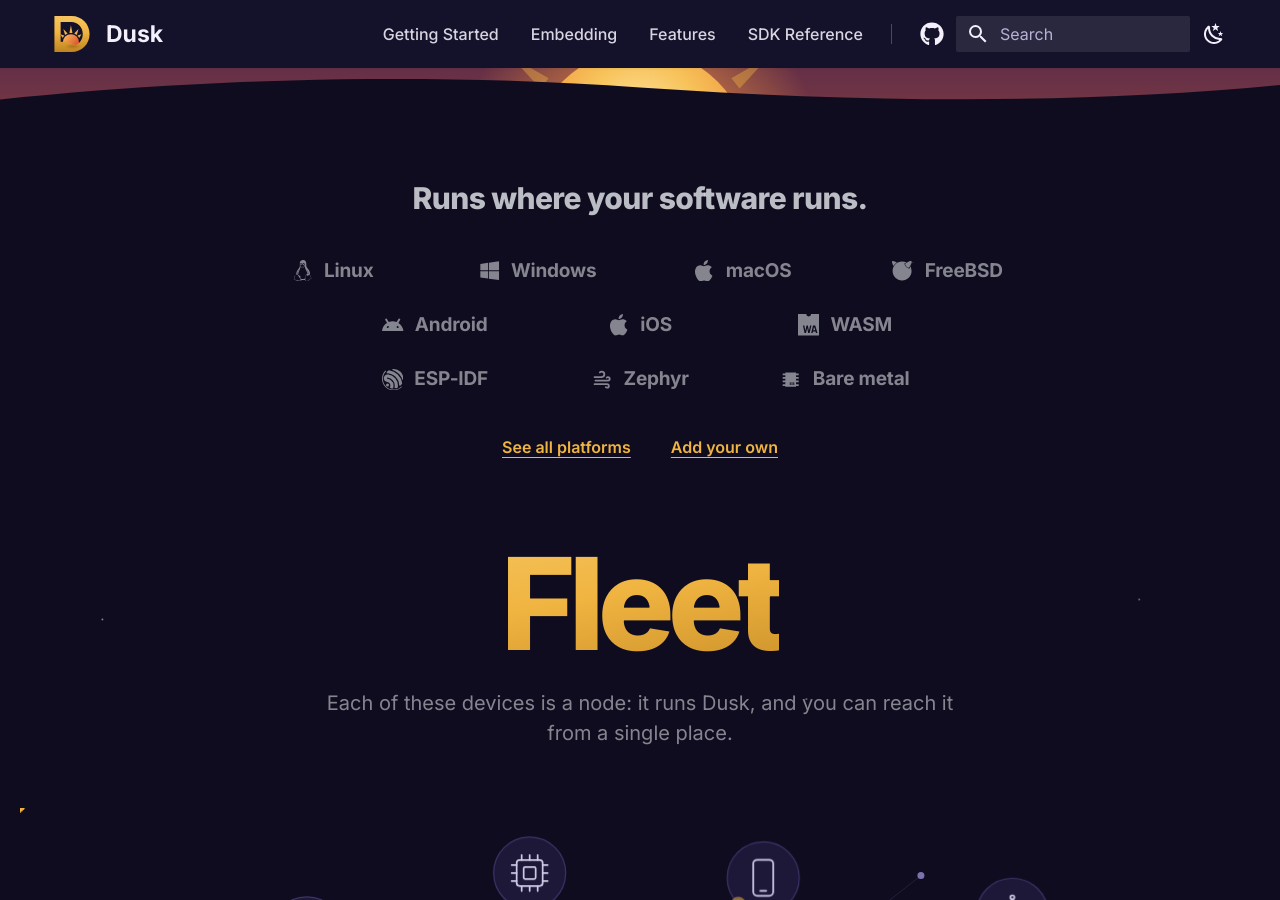
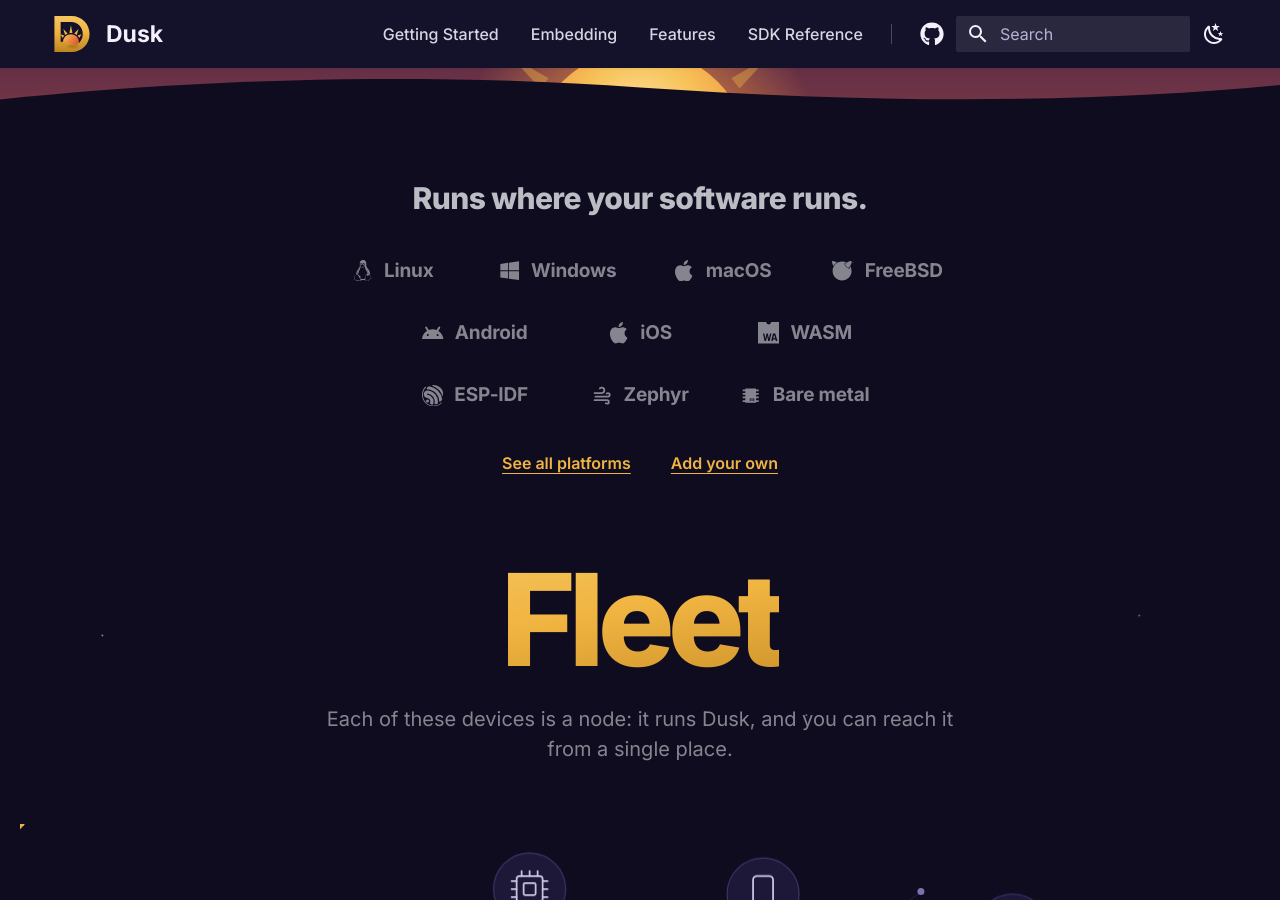
Before and after one commit to tomerze/dusk, an MkDocs documentation site: the page built from docs/docs/index.md, in a window 1280 px wide and 900 px high, scrolled down 658 px. Built offline with MkDocs 1.6.1 and Material for MkDocs 9.7.7, drawn with Linux system fonts in a browser that asks for light colours; comment, search, counter and statistics services are not loaded.

Commit message:
Update docs to set the platform band's columns closer and its rows further apart

```diff
--- a/docs/docs/assets/stylesheets/landing.css
+++ b/docs/docs/assets/stylesheets/landing.css
@@ -375,8 +375,8 @@
 .dusk-landing .dusk-platforms__grid ul {
   display: grid;
   grid-template-columns: repeat(6, minmax(0, 1fr));
-  gap: 1.2rem 0.5rem;
-  max-width: 40rem;
+  gap: 1.6rem 0.5rem;
+  max-width: 32rem;
   margin: 0 auto;
   padding: 0;
   list-style: none;
```
